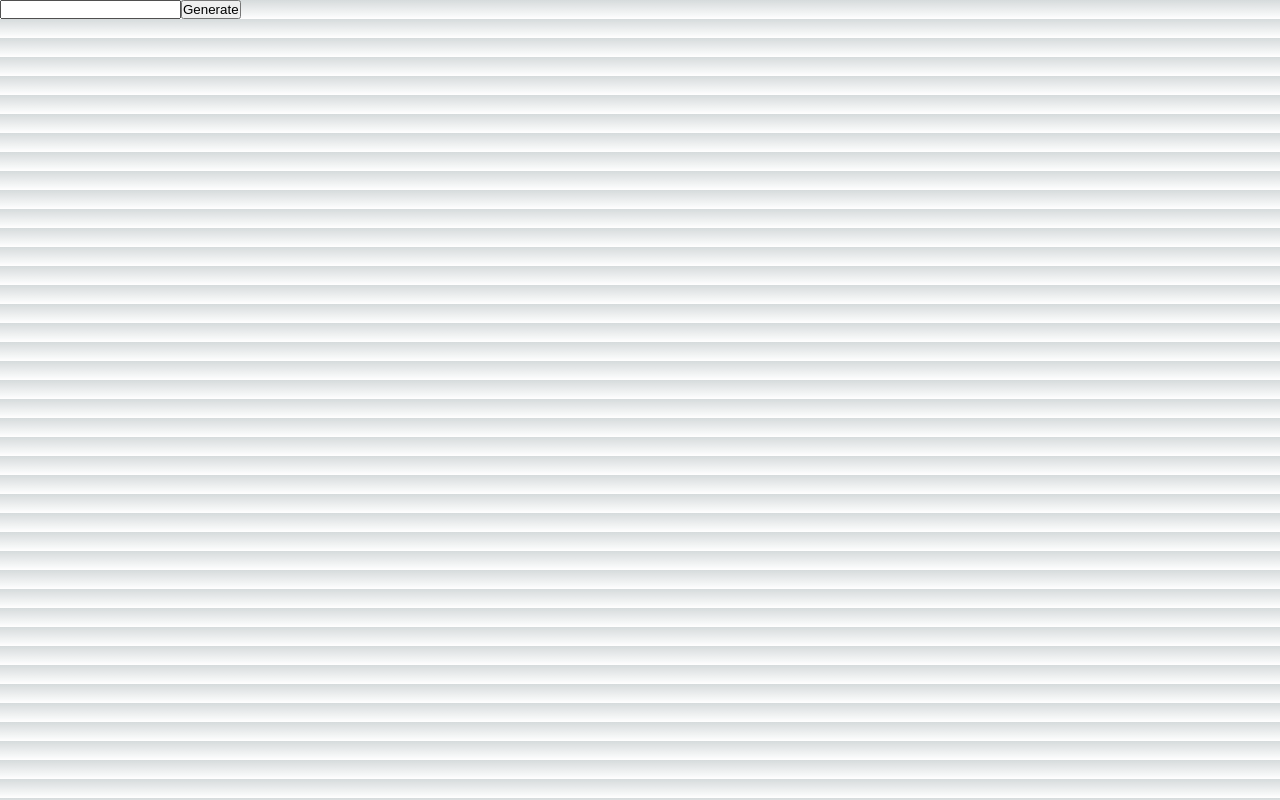
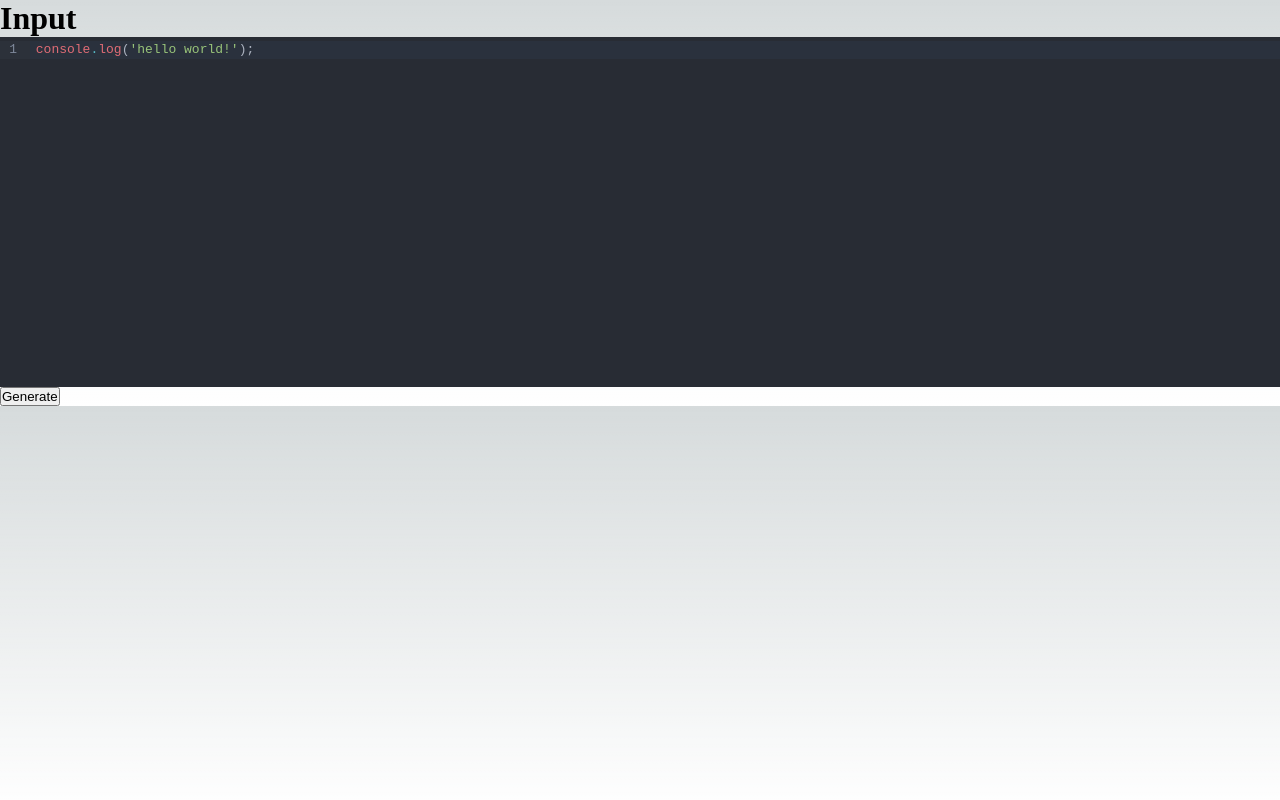
Before and after one commit to Juanpabedoyav/fromDOMtoJS, a Next.js app: page / in a window 1280 px wide. Built offline with nearby package versions, Linux system fonts and the light colour scheme.

Commit message:
📦 NEW: add code layout for input dom

```diff
--- a/package.json
+++ b/package.json
@@ -9,11 +9,14 @@
     "lint": "next lint"
   },
   "dependencies": {
+    "@codemirror/lang-javascript": "^6.1.6",
     "@types/node": "18.15.5",
     "@types/react": "18.0.28",
     "@types/react-dom": "18.0.11",
+    "@uiw/react-codemirror": "^4.19.16",
     "eslint-config-next": "13.2.4",
     "next": "13.2.4",
+    "openai": "^3.2.1",
     "react": "18.2.0",
     "react-dom": "18.2.0",
     "typescript": "5.0.2"
--- a/src/components/Input/index.tsx
+++ b/src/components/Input/index.tsx
@@ -1,15 +1,23 @@
-
+import { askGpt } from "@/utils/askGpt"
+import CodeMirror from "@uiw/react-codemirror"
+import { javascript } from "@codemirror/lang-javascript"
 export const Input = () => {
 
   const handleSubmit =(e: React.FormEvent<HTMLFormElement>) => {
     e.preventDefault()
     console.log("submit")
+    askGpt()
   }
-
   return (
     <>
+      <h1>Input</h1>
       <form onSubmit={handleSubmit}>
-        <input type="text" />
+        <CodeMirror
+          theme={"dark"}
+          value="console.log('hello world!');"
+          height="350px"
+          extensions={[javascript({ jsx: true })]}
+        />
         <button>Generate</button>
       </form>
     </>
--- a/src/pages/index.tsx
+++ b/src/pages/index.tsx
@@ -7,12 +7,6 @@ const inter = Inter({ subsets: ["latin"] })
 export default function Home() {
   return (
     <>
-      <Head>
-        <title>Create Next App</title>
-        <meta name="description" content="Generated by create next app" />
-        <meta name="viewport" content="width=device-width, initial-scale=1" />
-        <link rel="icon" href="/favicon.ico" />
-      </Head>
       <Input/>
     </>
   )
```
Also changed, not shown: .eslintrc.js, 1 other file (tests, documents, lock files or other folders).
